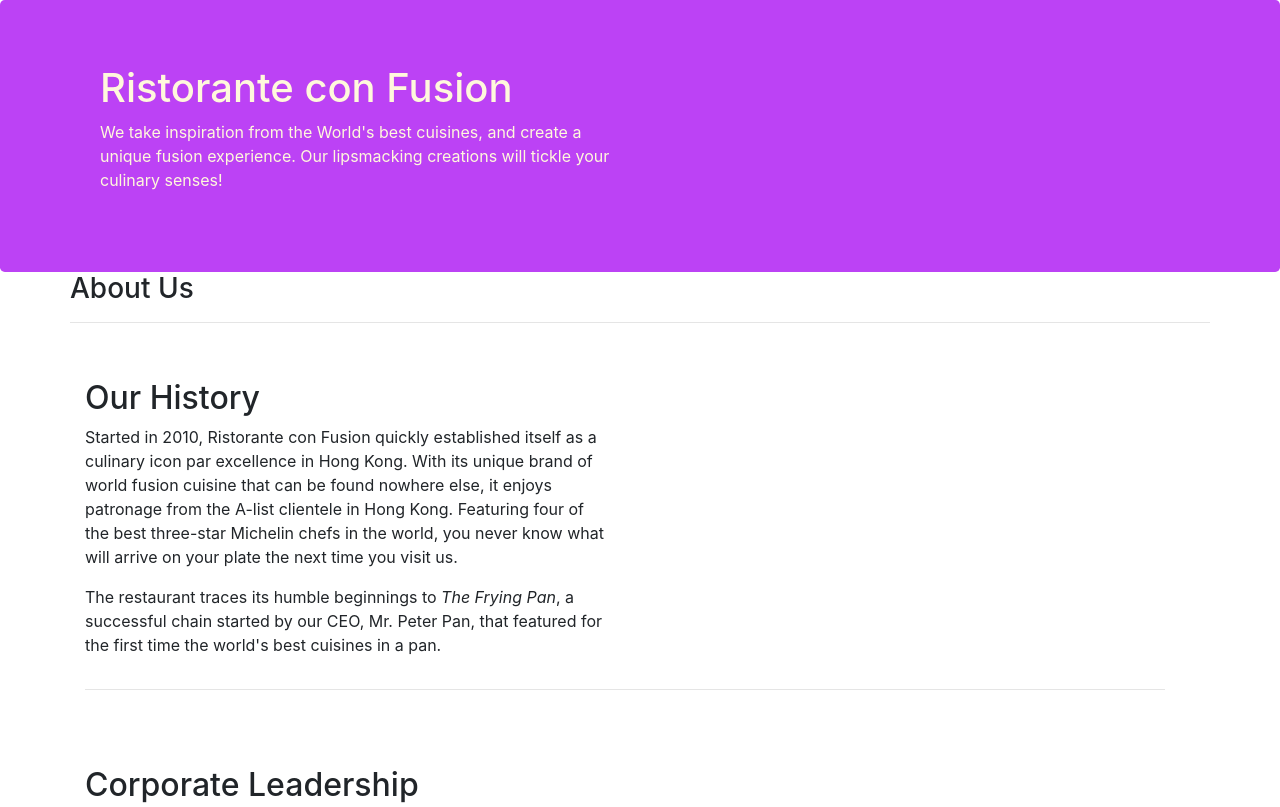
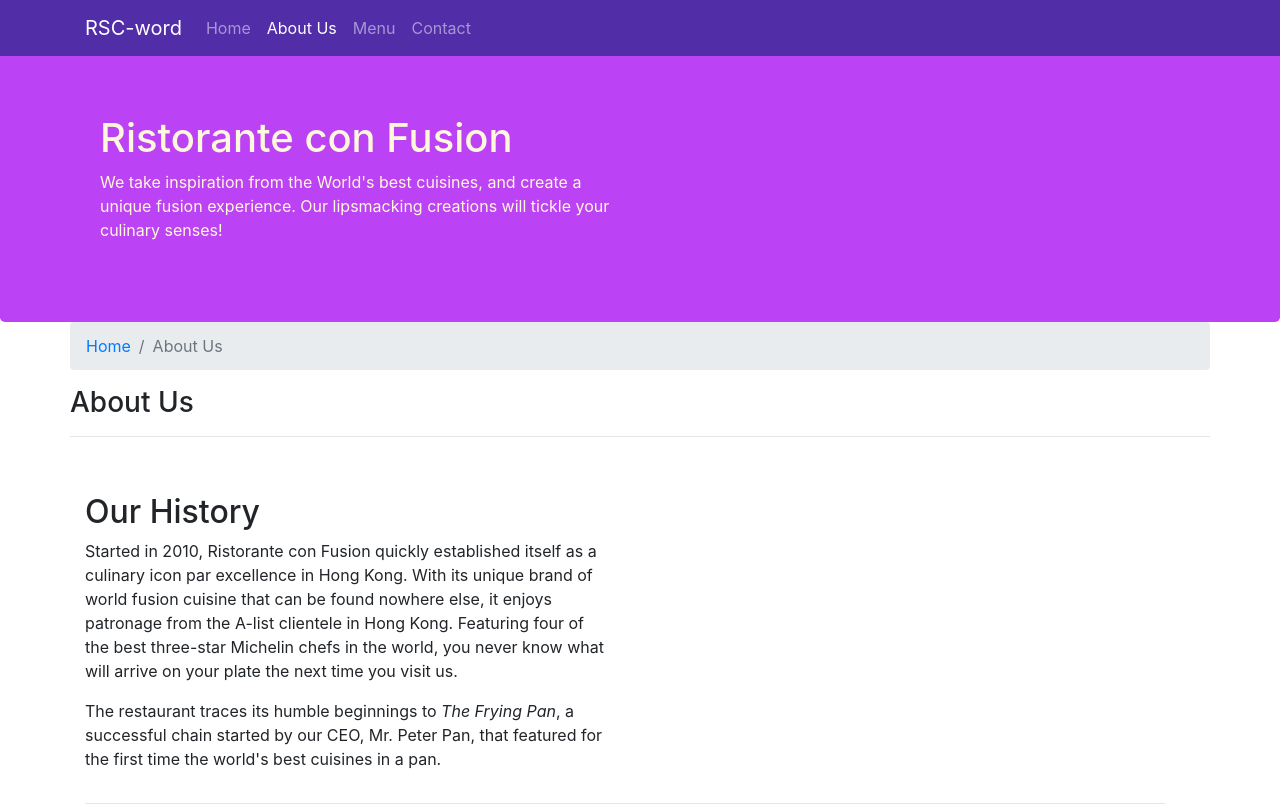
Before and after one commit to RSC007/RSC-world, a website: page aboutus.html in a window 1280 px wide. Shown: the top 807 px of the page. Drawn offline with nearby package versions, Linux system fonts and the light colour scheme.

Commit message:
navigation and breadcrumb were added

```diff
--- a/aboutus.html
+++ b/aboutus.html
@@ -17,6 +17,23 @@
 
 <body>
 
+    <nav class="navbar navbar-dark navbar-expand-sm fixed-top">
+        <div class="container">
+            <button class="navbar-toggler" type="button" data-target="#Navbar">
+                <span class="navbar-toggler-icon"></span>
+            </button>
+            <a class="navbar-brand" href="#">RSC-word</a>
+        <div class="collapse navbar-collapse" id="Navbar">
+            <ul class="navbar-nav mr-auto">
+                <li class="navbar-item"><a class="nav-link" href="./index.html">Home</a></li>
+                <li class="navbar-item"><a class="nav-link active" href="#">About Us</a></li>
+                <li class="navbar-item"><a class="nav-link" href="#">Menu</a></li>
+                <li class="navbar-item"><a class="nav-link" href="#">Contact</a></li>
+            </ul>
+        </div>
+        </div>
+    </nav>
+
     <header class="jumbotron ">
         <div class="container">
             <div class="row row-header">
@@ -29,6 +46,16 @@
             </div>
         </div>
     </header>
+
+
+    <div class="container">
+        <div class="row">
+            <ol class="col-12 breadcrumb">
+                <li class="breadcrumb-item"><a href="./index.html">Home</a></li>
+                <li class="breadcrumb-item active">About Us</li>
+            </ol>
+        </div>
+    </div>
 
     <div class="container">
         <div class="row">
@@ -73,7 +100,7 @@
                 <div class="col-4 offset-1 col-sm-2">
                     <h5>Links</h5>
                     <ul class="list-unstyled">
-                        <li><a href="#">Home</a></li>
+                        <li><a href="./index.html">Home</a></li>
                         <li><a href="#">About</a></li>
                         <li><a href="#">Menu</a></li>
                         <li><a href="#">Contact</a></li>
--- a/css/style.css
+++ b/css/style.css
@@ -1,3 +1,12 @@
+body{
+    padding:50px 0px 0px 0px;
+    z-index:0;
+}
+
+.navbar-dark {
+     background-color: #512DA8;
+}
+
 .row-content{
     margin: 0px auto;
     padding: 50px 0px 50px 0px;
@@ -11,6 +20,7 @@
 }
 
 .footer{
+
     background-color: #D1C4E0;
     margin: 0px auto;
     padding: 20px 0px 20px 0px;
```
Also changed, not shown: index.html (+26 -1 lines).
